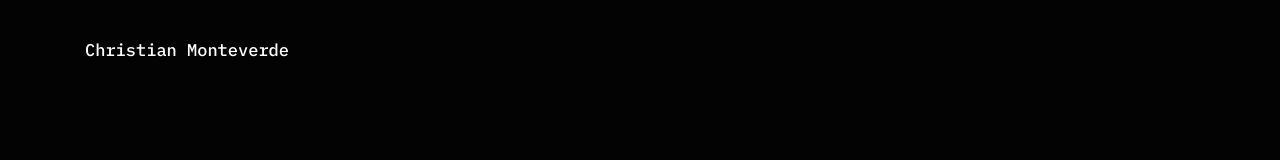
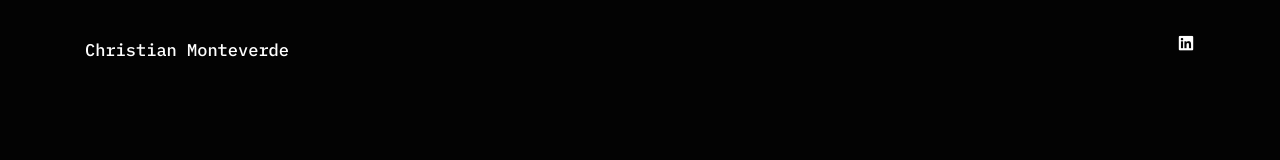
Before and after one commit to chrismonte/personalWebsite, a React (Create React App) app: page / in a window 1280 px wide. Shown: the top 160 px of the page. Built offline with nearby package versions, Linux system fonts and the light colour scheme.

Commit message:
adding ref to linkedin

```diff
--- a/src/components/landingPage.jsx
+++ b/src/components/landingPage.jsx
@@ -23,11 +23,11 @@ class LandingPage extends Component {
                   Christian Monteverde
                 </Link>
               </div>
-              {/* <div className="col-sm col-3 text-lg-right">
+              <div className="col-sm col-3 text-lg-right">
                 <div className="social-icons d-none d-lg-inline-block">
-                  <Link to="www.linkedin.com/in/christian-monteverde-78020a185">
+                  <a href="www.linkedin.com/in/christian-monteverde-78020a185">
                     <i className="lni-linkedin-original"></i>
-                  </Link>
+                  </a>
                 </div>
 
                 <div className="header-nav-toggler d-lg-none">
@@ -37,7 +37,7 @@ class LandingPage extends Component {
                     <div className="line-menu half end"></div>
                   </div>
                 </div>
-              </div> */}
+              </div>
             </div>
           </div>
         </header>
```
